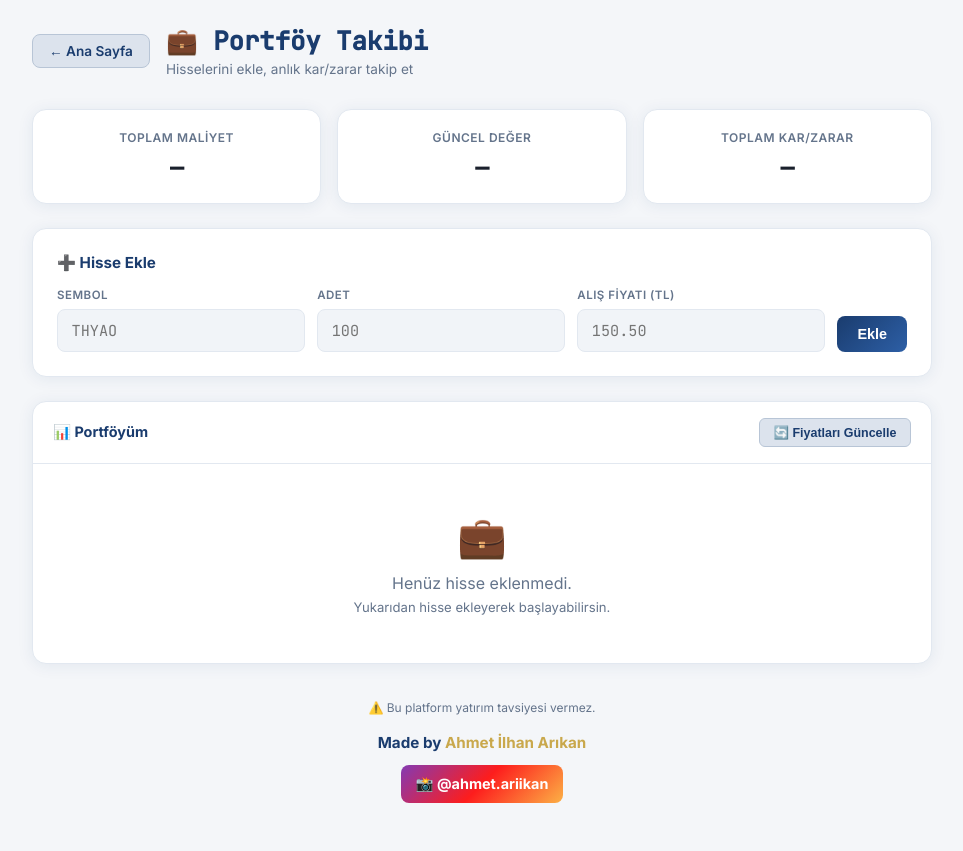
After one commit to zovexl26-dot/Borsa-ai, a Flask app: page /portfolyo in a window 1280 px wide. The commit adds this page. Shown: the whole page, without its empty margins (158-1121 px from the left). Run offline with Flask 3, Linux system fonts and the light colour scheme.

Commit message:
portfolyo takibi eklendi

```diff
--- a/app.py
+++ b/app.py
@@ -826,6 +826,30 @@ def karsilastir():
     )
 
 
+@app.route("/portfolyo")
+def portfolyo():
+    return render_template("portfolyo.html")
+
+
+@app.route("/api/fiyatlar")
+def api_fiyatlar():
+    semboller_str = request.args.get("semboller", "")
+    if not semboller_str:
+        return jsonify({})
+    semboller = [s.strip().upper() for s in semboller_str.split(",") if s.strip()]
+    fiyatlar = {}
+    for sembol in semboller:
+        try:
+            tam_sembol = sembol if sembol.endswith(".IS") else sembol + ".IS"
+            hisse = yf.Ticker(tam_sembol)
+            tarihsel = hisse.history(period="1d", auto_adjust=True)
+            if not tarihsel.empty:
+                fiyatlar[sembol] = round(float(tarihsel["Close"].iloc[-1]), 2)
+        except Exception as e:
+            print(f"Fiyat hatasi {sembol}: {e}")
+    return jsonify(fiyatlar)
+
+
 @app.route("/ozet")
 def piyasa_ozeti():
     ozet_veriler = []
--- a/templates/index.html
+++ b/templates/index.html
@@ -78,6 +78,10 @@
             <div class="nav-icon">⚖️</div>
             <div class="nav-label">Karşılaştır</div>
         </a>
+        <a href="/portfolyo" class="nav-btn" style="grid-column: span 3;">
+            <div class="nav-icon">💼</div>
+            <div class="nav-label">Portföy Takibi</div>
+        </a>
     </div>
 
     <div class="card">
--- /dev/null
+++ b/templates/portfolyo.html
@@ -0,0 +1,263 @@
+<!DOCTYPE html>
+<html lang="tr">
+<head>
+    <meta charset="UTF-8">
+    <meta name="viewport" content="width=device-width, initial-scale=1.0">
+    <title>Portföy Takibi - Borsa AI</title>
+    <link rel="preconnect" href="https://fonts.googleapis.com">
+    <link href="https://fonts.googleapis.com/css2?family=Inter:wght@300;400;500;600;700&family=JetBrains+Mono:wght@400;500&display=swap" rel="stylesheet">
+    <style>
+        :root {
+            --bg: #f4f6f9; --card: #ffffff; --border: #e2e8f0;
+            --accent: #1a3c6e; --accent2: #c9a84c;
+            --green: #1a7f4b; --red: #c0392b;
+            --text: #1a202c; --muted: #64748b;
+            --surface: #f1f4f8; --nav-bg: #dce3ed;
+            --shadow: 0 2px 16px rgba(26,60,110,0.08);
+        }
+        * { margin: 0; padding: 0; box-sizing: border-box; }
+        body { background: var(--bg); color: var(--text); font-family: 'Inter', sans-serif; min-height: 100vh; padding: 1.5rem 1rem 3rem; }
+        .page-wrap { max-width: 900px; margin: 0 auto; }
+        .top-bar { display: flex; align-items: center; gap: 1rem; margin-bottom: 2rem; flex-wrap: wrap; }
+        .back-btn { background: var(--nav-bg); border: 1.5px solid #b8c5d6; color: var(--accent); border-radius: 8px; padding: 0.5rem 1rem; font-size: 0.85rem; cursor: pointer; text-decoration: none; font-weight: 600; }
+        .back-btn:hover { background: #cdd5e0; }
+        .page-title h1 { font-size: 1.6rem; font-weight: 700; font-family: 'JetBrains Mono', monospace; color: var(--accent); }
+        .page-title .sub { color: var(--muted); font-size: 0.85rem; margin-top: 0.2rem; }
+        .ozet-grid { display: grid; grid-template-columns: repeat(3, 1fr); gap: 1rem; margin-bottom: 1.5rem; }
+        .ozet-kart { background: var(--card); border: 1px solid var(--border); border-radius: 14px; padding: 1.25rem; text-align: center; box-shadow: var(--shadow); }
+        .ozet-kart .label { font-size: 0.75rem; color: var(--muted); text-transform: uppercase; letter-spacing: 0.5px; font-weight: 600; margin-bottom: 0.5rem; }
+        .ozet-kart .deger { font-size: 1.4rem; font-weight: 800; font-family: 'JetBrains Mono', monospace; }
+        .ekle-kart { background: var(--card); border: 1px solid var(--border); border-radius: 14px; padding: 1.5rem; margin-bottom: 1.5rem; box-shadow: var(--shadow); }
+        .ekle-kart h3 { font-size: 0.95rem; font-weight: 700; color: var(--accent); margin-bottom: 1rem; }
+        .form-row { display: grid; grid-template-columns: 1fr 1fr 1fr auto; gap: 0.75rem; align-items: end; }
+        .form-group label { display: block; font-size: 0.72rem; color: var(--muted); text-transform: uppercase; letter-spacing: 0.5px; margin-bottom: 0.4rem; font-weight: 600; }
+        input { width: 100%; background: var(--surface); border: 1.5px solid var(--border); border-radius: 8px; padding: 0.65rem 0.85rem; color: var(--text); font-family: 'JetBrains Mono', monospace; font-size: 0.95rem; outline: none; }
+        input:focus { border-color: var(--accent); }
+        .ekle-btn { background: linear-gradient(135deg, var(--accent), #2d5fa6); color: #fff; border: none; border-radius: 8px; padding: 0.65rem 1.25rem; font-size: 0.9rem; font-weight: 700; cursor: pointer; white-space: nowrap; }
+        .ekle-btn:hover { opacity: 0.9; }
+        .tablo-kart { background: var(--card); border: 1px solid var(--border); border-radius: 14px; overflow: hidden; box-shadow: var(--shadow); }
+        .tablo-baslik { padding: 1rem 1.25rem; border-bottom: 1px solid var(--border); font-size: 0.9rem; font-weight: 700; color: var(--accent); display: flex; justify-content: space-between; align-items: center; }
+        .yenile-btn { background: var(--nav-bg); border: 1px solid #b8c5d6; color: var(--accent); border-radius: 6px; padding: 0.35rem 0.85rem; font-size: 0.78rem; font-weight: 600; cursor: pointer; }
+        table { width: 100%; border-collapse: collapse; font-size: 0.85rem; }
+        th { text-align: left; color: var(--muted); font-weight: 600; padding: 0.6rem 1rem; border-bottom: 1px solid var(--border); font-size: 0.73rem; text-transform: uppercase; background: var(--surface); }
+        td { padding: 0.75rem 1rem; border-bottom: 1px solid rgba(226,232,240,0.6); font-family: 'JetBrains Mono', monospace; font-size: 0.85rem; }
+        tr:last-child td { border-bottom: none; }
+        tr:hover td { background: #f8fafc; }
+        .sembol-cell { font-weight: 700; color: var(--accent); }
+        .pos { color: var(--green); font-weight: 700; }
+        .neg { color: var(--red); font-weight: 700; }
+        .sil-btn { background: #fff0f0; border: 1px solid #fecaca; color: var(--red); border-radius: 6px; padding: 0.25rem 0.6rem; font-size: 0.75rem; cursor: pointer; font-weight: 600; }
+        .sil-btn:hover { background: #fee2e2; }
+        .bos-mesaj { text-align: center; padding: 3rem; color: var(--muted); }
+        .bos-mesaj .icon { font-size: 2.5rem; margin-bottom: 0.75rem; }
+        .hata-msg { background: #fff5f5; border: 1px solid #fecaca; border-radius: 8px; padding: 0.6rem 1rem; color: var(--red); font-size: 0.82rem; margin-top: 0.5rem; display: none; }
+        .yukleniyor { text-align: center; padding: 2rem; color: var(--muted); font-size: 0.9rem; display: none; }
+        .footer { text-align: center; margin-top: 2rem; color: var(--muted); font-size: 0.75rem; line-height: 2; }
+        .made-by { margin-top: 0.5rem; font-size: 0.95rem; color: var(--accent); font-weight: 700; }
+        .made-by span { color: var(--accent2); }
+        .insta-link { display: inline-block; margin-top: 0.4rem; font-size: 0.9rem; color: #fff; background: linear-gradient(135deg, #833ab4, #fd1d1d, #fcb045); border-radius: 8px; padding: 0.3rem 0.9rem; font-weight: 700; text-decoration: none; }
+        @media (max-width: 600px) { .form-row { grid-template-columns: 1fr 1fr; } .ozet-grid { grid-template-columns: 1fr 1fr; } }
+    </style>
+</head>
+<body>
+<div class="page-wrap">
+    <div class="top-bar">
+        <a href="/" class="back-btn">← Ana Sayfa</a>
+        <div class="page-title">
+            <h1>💼 Portföy Takibi</h1>
+            <div class="sub">Hisselerini ekle, anlık kar/zarar takip et</div>
+        </div>
+    </div>
+
+    <div class="ozet-grid">
+        <div class="ozet-kart">
+            <div class="label">Toplam Maliyet</div>
+            <div class="deger" id="toplamMaliyet">—</div>
+        </div>
+        <div class="ozet-kart">
+            <div class="label">Güncel Değer</div>
+            <div class="deger" id="guncelDeger">—</div>
+        </div>
+        <div class="ozet-kart">
+            <div class="label">Toplam Kar/Zarar</div>
+            <div class="deger" id="toplamKarZarar">—</div>
+        </div>
+    </div>
+
+    <div class="ekle-kart">
+        <h3>➕ Hisse Ekle</h3>
+        <div class="form-row">
+            <div class="form-group">
+                <label>Sembol</label>
+                <input type="text" id="sembolInput" placeholder="THYAO" maxlength="10" style="text-transform:uppercase">
+            </div>
+            <div class="form-group">
+                <label>Adet</label>
+                <input type="number" id="adetInput" placeholder="100" min="1">
+            </div>
+            <div class="form-group">
+                <label>Alış Fiyatı (TL)</label>
+                <input type="number" id="alisFiyatiInput" placeholder="150.50" step="0.01">
+            </div>
+            <button class="ekle-btn" onclick="hisseEkle()">Ekle</button>
+        </div>
+        <div class="hata-msg" id="hataMesaji"></div>
+    </div>
+
+    <div class="tablo-kart">
+        <div class="tablo-baslik">
+            📊 Portföyüm
+            <button class="yenile-btn" onclick="portfoyuYenile()">🔄 Fiyatları Güncelle</button>
+        </div>
+        <div class="yukleniyor" id="yukleniyor">⏳ Fiyatlar güncelleniyor...</div>
+        <div id="portfoyTablosu">
+            <div class="bos-mesaj">
+                <div class="icon">💼</div>
+                <p>Henüz hisse eklenmedi.</p>
+                <p style="font-size:0.82rem;margin-top:0.4rem">Yukarıdan hisse ekleyerek başlayabilirsin.</p>
+            </div>
+        </div>
+    </div>
+
+    <div class="footer">
+        ⚠️ Bu platform yatırım tavsiyesi vermez.
+        <div class="made-by">Made by <span>Ahmet İlhan Arıkan</span></div>
+        <a href="https://instagram.com/ahmet.ariikan" target="_blank" class="insta-link">📸 @ahmet.ariikan</a>
+    </div>
+</div>
+
+<script>
+let portfoy = JSON.parse(localStorage.getItem('portfoy') || '[]');
+
+function portfoyKaydet() {
+    localStorage.setItem('portfoy', JSON.stringify(portfoy));
+}
+
+function formatTL(sayi) {
+    if (sayi === null || sayi === undefined || isNaN(sayi)) return '—';
+    return sayi.toLocaleString('tr-TR', { minimumFractionDigits: 2, maximumFractionDigits: 2 }) + ' ₺';
+}
+
+function hisseEkle() {
+    const sembol = document.getElementById('sembolInput').value.trim().toUpperCase();
+    const adet = parseFloat(document.getElementById('adetInput').value);
+    const alisFiyati = parseFloat(document.getElementById('alisFiyatiInput').value);
+    const hata = document.getElementById('hataMesaji');
+
+    if (!sembol) { hata.textContent = 'Sembol girin!'; hata.style.display = 'block'; return; }
+    if (!adet || adet <= 0) { hata.textContent = 'Geçerli adet girin!'; hata.style.display = 'block'; return; }
+    if (!alisFiyati || alisFiyati <= 0) { hata.textContent = 'Geçerli alış fiyatı girin!'; hata.style.display = 'block'; return; }
+
+    hata.style.display = 'none';
+
+    const mevcutIndex = portfoy.findIndex(h => h.sembol === sembol);
+    if (mevcutIndex >= 0) {
+        portfoy[mevcutIndex].adet += adet;
+        portfoy[mevcutIndex].alisFiyati = ((portfoy[mevcutIndex].alisFiyati * (portfoy[mevcutIndex].adet - adet)) + (alisFiyati * adet)) / portfoy[mevcutIndex].adet;
+    } else {
+        portfoy.push({ sembol, adet, alisFiyati, guncelFiyat: null });
+    }
+
+    portfoyKaydet();
+    document.getElementById('sembolInput').value = '';
+    document.getElementById('adetInput').value = '';
+    document.getElementById('alisFiyatiInput').value = '';
+    portfoyuYenile();
+}
+
+function hisseSil(sembol) {
+    portfoy = portfoy.filter(h => h.sembol !== sembol);
+    portfoyKaydet();
+    tabloGuncelle();
+}
+
+function tabloGuncelle() {
+    const kapsayici = document.getElementById('portfoyTablosu');
+
+    if (portfoy.length === 0) {
+        kapsayici.innerHTML = '<div class="bos-mesaj"><div class="icon">💼</div><p>Henüz hisse eklenmedi.</p><p style="font-size:0.82rem;margin-top:0.4rem">Yukarıdan hisse ekleyerek başlayabilirsin.</p></div>';
+        document.getElementById('toplamMaliyet').textContent = '—';
+        document.getElementById('guncelDeger').textContent = '—';
+        document.getElementById('toplamKarZarar').textContent = '—';
+        return;
+    }
+
+    let toplamMaliyet = 0;
+    let toplamGuncel = 0;
+
+    let html = '<table><thead><tr><th>Sembol</th><th>Adet</th><th>Alış</th><th>Güncel</th><th>Maliyet</th><th>Değer</th><th>Kar/Zarar</th><th>%</th><th></th></tr></thead><tbody>';
+
+    portfoy.forEach(h => {
+        const maliyet = h.adet * h.alisFiyati;
+        const guncelDeger = h.guncelFiyat ? h.adet * h.guncelFiyat : null;
+        const karZarar = guncelDeger ? guncelDeger - maliyet : null;
+        const yuzde = karZarar ? (karZarar / maliyet) * 100 : null;
+
+        toplamMaliyet += maliyet;
+        if (guncelDeger) toplamGuncel += guncelDeger;
+
+        const karClass = karZarar > 0 ? 'pos' : karZarar < 0 ? 'neg' : '';
+
+        html += `<tr>
+            <td class="sembol-cell">${h.sembol}</td>
+            <td>${h.adet}</td>
+            <td>${h.alisFiyati.toFixed(2)} ₺</td>
+            <td>${h.guncelFiyat ? h.guncelFiyat.toFixed(2) + ' ₺' : '—'}</td>
+            <td>${formatTL(maliyet)}</td>
+            <td>${guncelDeger ? formatTL(guncelDeger) : '—'}</td>
+            <td class="${karClass}">${karZarar ? (karZarar > 0 ? '+' : '') + formatTL(karZarar) : '—'}</td>
+            <td class="${karClass}">${yuzde ? (yuzde > 0 ? '+' : '') + yuzde.toFixed(2) + '%' : '—'}</td>
+            <td><button class="sil-btn" onclick="hisseSil('${h.sembol}')">Sil</button></td>
+        </tr>`;
+    });
+
+    html += '</tbody></table>';
+    kapsayici.innerHTML = html;
+
+    document.getElementById('toplamMaliyet').textContent = formatTL(toplamMaliyet);
+
+    if (toplamGuncel > 0) {
+        document.getElementById('guncelDeger').textContent = formatTL(toplamGuncel);
+        const toplamKarZarar = toplamGuncel - toplamMaliyet;
+        const el = document.getElementById('toplamKarZarar');
+        el.textContent = (toplamKarZarar > 0 ? '+' : '') + formatTL(toplamKarZarar);
+        el.className = 'deger ' + (toplamKarZarar > 0 ? 'pos' : toplamKarZarar < 0 ? 'neg' : '');
+    } else {
+        document.getElementById('guncelDeger').textContent = '—';
+        document.getElementById('toplamKarZarar').textContent = '—';
+    }
+}
+
+async function portfoyuYenile() {
+    if (portfoy.length === 0) { tabloGuncelle(); return; }
+
+    document.getElementById('yukleniyor').style.display = 'block';
+    document.getElementById('portfoyTablosu').style.display = 'none';
+
+    const semboller = portfoy.map(h => h.sembol).join(',');
+
+    try {
+        const response = await fetch(`/api/fiyatlar?semboller=${semboller}`);
+        const data = await response.json();
+
+        portfoy.forEach(h => {
+            if (data[h.sembol]) {
+                h.guncelFiyat = data[h.sembol];
+            }
+        });
+        portfoyKaydet();
+    } catch (e) {
+        console.error('Fiyat güncelleme hatası:', e);
+    }
+
+    document.getElementById('yukleniyor').style.display = 'none';
+    document.getElementById('portfoyTablosu').style.display = 'block';
+    tabloGuncelle();
+}
+
+// Sayfa yüklenince
+tabloGuncelle();
+if (portfoy.length > 0) portfoyuYenile();
+</script>
+</body>
+</html>
```
